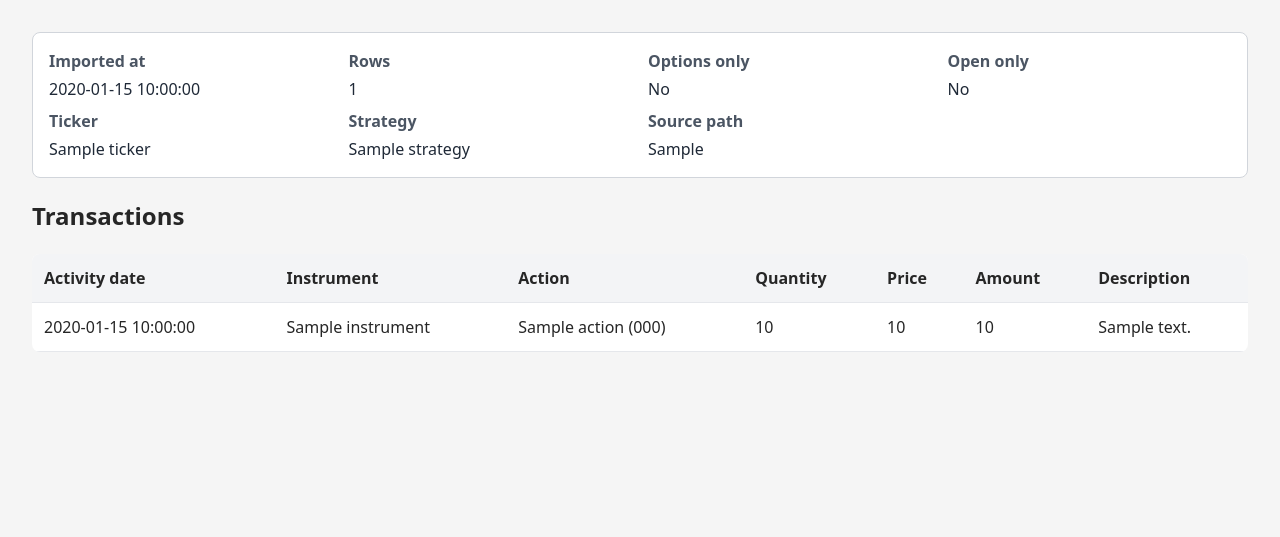
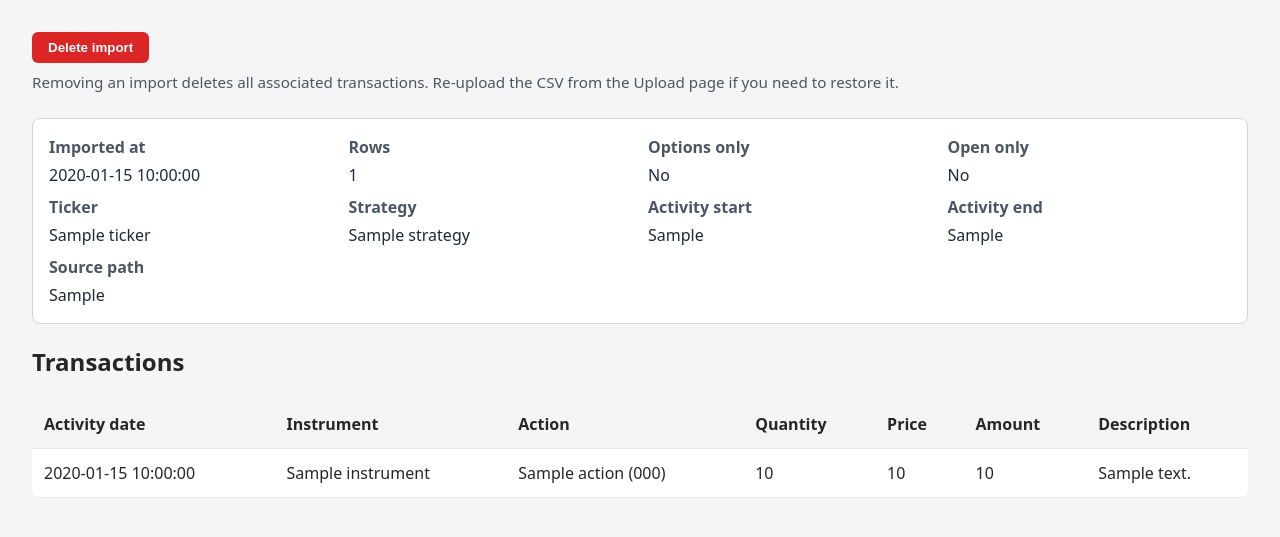
Before and after one commit to garricn/premiumflow, a FastAPI app: template src/premiumflow/web/templates/import_detail.html in a window 1280 px wide. Shown: the part 152-689 px from the top of the page. Run offline with FastAPI, Linux system fonts and the light colour scheme; the template is opened without the code that fills it: most values are stand-ins (such as "Sample title", 1, 10 or a date in 2020).

Commit message:
Add web import management features
Signed-off-by: Garric G. Nahapetian <garricn@icloud.com>

```diff
--- a/src/premiumflow/web/app.py
+++ b/src/premiumflow/web/app.py
@@ -11,7 +11,7 @@ from typing import Literal
 from urllib.parse import urlencode
 
 from fastapi import Depends, FastAPI, File, Form, HTTPException, Query, Request, UploadFile
-from fastapi.responses import HTMLResponse
+from fastapi.responses import HTMLResponse, RedirectResponse
 from fastapi.staticfiles import StaticFiles
 from fastapi.templating import Jinja2Templates
 
@@ -306,6 +306,21 @@ def create_app() -> FastAPI:
         page_size: int = Query(default=DEFAULT_PAGE_SIZE, ge=1, le=MAX_PAGE_SIZE),
         repository: SQLiteRepository = Depends(get_repository),
     ) -> HTMLResponse:
+        message: dict[str, object] | None = None
+        if request.query_params.get("message") == "deleted":
+            deleted_id = request.query_params.get("deleted_id", "")
+            account_label = request.query_params.get("account_label") or "the selected account"
+            source_filename = request.query_params.get("source_filename")
+            file_hint = f" (source: {source_filename})" if source_filename else ""
+            message = {
+                "type": "success",
+                "title": "Import deleted",
+                "body": (
+                    f"Removed import {deleted_id} for {account_label}{file_hint}. "
+                    "Re-upload the original CSV from the Upload page if you need to ingest it again."
+                ),
+            }
+
         normalized_page_size = max(MIN_PAGE_SIZE, min(page_size, MAX_PAGE_SIZE))
         account_name_filter = (account_name or "").strip()
         account_number_filter = (account_number or "").strip()
@@ -325,11 +340,19 @@ def create_app() -> FastAPI:
 
         has_next = len(records) > normalized_page_size
         displayed_records = records[:normalized_page_size]
+        activity_ranges = repository.fetch_import_activity_ranges(
+            [record.id for record in displayed_records]
+        )
         history = [
             {
                 "id": record.id,
                 "account_name": record.account_name,
                 "account_number": record.account_number,
+                "account_label": (
+                    record.account_name
+                    if record.account_number is None
+                    else f"{record.account_name} ({record.account_number})"
+                ),
                 "imported_at": _format_timestamp(record.imported_at),
                 "row_count": record.row_count,
                 "options_only": record.options_only,
@@ -338,6 +361,8 @@ def create_app() -> FastAPI:
                 "strategy": record.strategy,
                 "source_path": record.source_path,
                 "source_filename": Path(record.source_path).name,
+                "activity_start": activity_ranges.get(record.id, (None, None))[0],
+                "activity_end": activity_ranges.get(record.id, (None, None))[1],
             }
             for record in displayed_records
         ]
@@ -367,8 +392,62 @@ def create_app() -> FastAPI:
                 "filters": filters,
                 "history": history,
                 "pagination": pagination,
+                "message": message,
             },
         )
+
+    @app.post("/imports/{import_id}/delete", response_class=HTMLResponse, tags=["ui"])
+    async def delete_import(
+        request: Request,
+        import_id: int,
+        account_name: str | None = Form(default=None),
+        account_number: str | None = Form(default=None),
+        page: int | None = Form(default=None),
+        page_size: int | None = Form(default=None),
+        repository: SQLiteRepository = Depends(get_repository),
+    ) -> RedirectResponse:
+        record = repository.get_import(import_id)
+        if record is None:
+            raise HTTPException(status_code=404, detail="Import not found")
+
+        deleted = repository.delete_import(import_id)
+        if not deleted:
+            raise HTTPException(status_code=404, detail="Import not found")
+
+        account_label = (
+            record.account_name
+            if record.account_number is None
+            else f"{record.account_name} ({record.account_number})"
+        )
+
+        redirect_params = {
+            key: value
+            for key, value in (
+                ("account_name", (account_name or "").strip()),
+                ("account_number", (account_number or "").strip()),
+            )
+            if value
+        }
+
+        if page is not None:
+            redirect_params["page"] = str(page)
+        if page_size is not None:
+            redirect_params["page_size"] = str(page_size)
+
+        redirect_params.update(
+            {
+                "message": "deleted",
+                "deleted_id": str(import_id),
+                "account_label": account_label,
+                "source_filename": Path(record.source_path).name,
+            }
+        )
+
+        redirect_url = str(request.url_for("imports_history"))
+        if redirect_params:
+            redirect_url = f"{redirect_url}?{urlencode(redirect_params)}"
+
+        return RedirectResponse(redirect_url, status_code=303)
 
     @app.get("/imports/{import_id}", response_class=HTMLResponse, tags=["ui"])
     async def view_import(
@@ -381,6 +460,9 @@ def create_app() -> FastAPI:
             raise HTTPException(status_code=404, detail="Import not found")
 
         transactions = repository.fetch_transactions(import_ids=[import_id])
+        activity_start, activity_end = repository.fetch_import_activity_ranges([import_id]).get(
+            import_id, (None, None)
+        )
         account_label = (
             record.account_name
             if record.account_number is None
@@ -396,6 +478,9 @@ def create_app() -> FastAPI:
                 "imported_at": _format_timestamp(record.imported_at),
                 "account_label": account_label,
                 "transactions": transactions,
+                "activity_start": activity_start,
+                "activity_end": activity_end,
+                "default_page_size": DEFAULT_PAGE_SIZE,
             },
         )
 
--- a/src/premiumflow/web/static/site.css
+++ b/src/premiumflow/web/static/site.css
@@ -248,6 +248,42 @@ h1 {
   border: 1px solid #ef4444;
 }
 
+.action-form {
+  display: inline;
+  margin: 0;
+}
+
+.danger-button {
+  padding: 0.5rem 1rem;
+  border: none;
+  border-radius: 0.375rem;
+  background-color: #dc2626;
+  color: #ffffff;
+  font-weight: 600;
+  cursor: pointer;
+}
+
+.danger-button:hover {
+  background-color: #b91c1c;
+}
+
+.cell-actions {
+  text-align: right;
+}
+
+.import-actions {
+  display: flex;
+  flex-direction: column;
+  gap: 0.5rem;
+  margin-bottom: 1.5rem;
+}
+
+.import-actions-note {
+  margin: 0;
+  color: #4b5563;
+  font-size: 0.95rem;
+}
+
 @media (prefers-color-scheme: dark) {
   .upload-form fieldset {
     border-color: #374151;
@@ -318,4 +354,17 @@ h1 {
   .import-summary dd {
     color: #f9fafb;
   }
+
+  .danger-button {
+    background-color: #ef4444;
+    color: #111827;
+  }
+
+  .danger-button:hover {
+    background-color: #dc2626;
+  }
+
+  .import-actions-note {
+    color: #d1d5db;
+  }
 }
--- a/src/premiumflow/web/templates/import_detail.html
+++ b/src/premiumflow/web/templates/import_detail.html
@@ -16,6 +16,21 @@
       <p>Account: {{ account_label }}</p>
     </header>
     <main>
+      <section class="import-actions">
+        <form
+          method="post"
+          action="{{ url_for('delete_import', import_id=import_record.id) }}"
+          class="action-form"
+          onsubmit="return confirm('Delete import {{ import_record.id }} for {{ account_label }}? This cannot be undone.');"
+        >
+          <input type="hidden" name="page_size" value="{{ default_page_size }}" />
+          <button type="submit" class="danger-button">Delete import</button>
+        </form>
+        <p class="import-actions-note">
+          Removing an import deletes all associated transactions. Re-upload the CSV from the Upload
+          page if you need to restore it.
+        </p>
+      </section>
       <section class="import-metadata">
         <dl class="import-summary">
           <div>
@@ -41,6 +56,14 @@
           <div>
             <dt>Strategy</dt>
             <dd>{{ import_record.strategy or "—" }}</dd>
+          </div>
+          <div>
+            <dt>Activity start</dt>
+            <dd>{{ activity_start or "—" }}</dd>
+          </div>
+          <div>
+            <dt>Activity end</dt>
+            <dd>{{ activity_end or "—" }}</dd>
           </div>
           <div>
             <dt>Source path</dt>
```
Also changed, not shown: src/premiumflow/web/templates/imports.html (+25 -0 lines), tests/test_web_app.py (+58 -0 lines).
